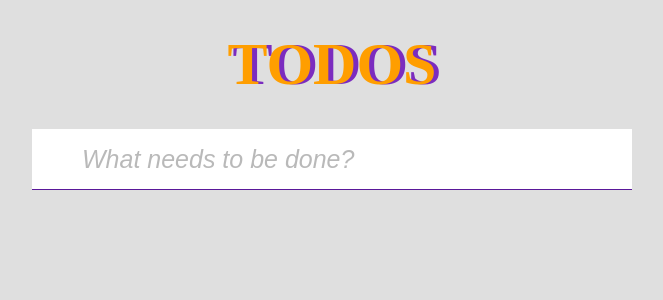
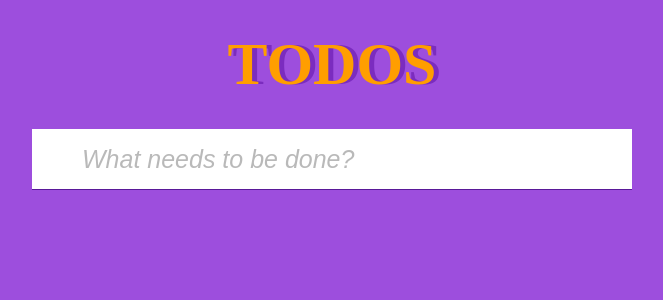
Before and after one commit to justaskmeeee/todo-list-react-src, a React (Create React App) app: page / in a window 1280 px wide. Shown: the top 300 px of the page, without its empty margins (308-971 px from the left). Built offline with nearby package versions, Linux system fonts and the light colour scheme.

Commit message:
Add navigation redirect on '/', styles for App

```diff
--- a/src/App.js
+++ b/src/App.js
@@ -1,6 +1,6 @@
 import React from 'react';
 import './App.scss';
-import { Routes, Route } from 'react-router-dom';
+import { Routes, Route, Navigate } from 'react-router-dom';
 import All from './pages/All';
 import Active from './pages/Active';
 import Completed from './pages/Completed';
@@ -14,6 +14,7 @@
           <Route index element={<All />} />
           <Route path='active' element={<Active />} />
           <Route path='completed' element={<Completed />} />
+          <Route path='*' element={<Navigate to='/'  replace />} />
         </Route>
       </Routes>
     </div>
--- a/src/App.scss
+++ b/src/App.scss
@@ -3,7 +3,7 @@
 body {
   margin: 0;
   padding: 0;
-  background: rgb(223, 223, 223);
+  background: #9d4edd;
 }
 
 .App {
@@ -11,6 +11,7 @@
   max-width: toRem(600);
   width: 100%;
   margin: 0 auto;
+  padding: 0 toRem(20);
 }
 
 ul {
```
